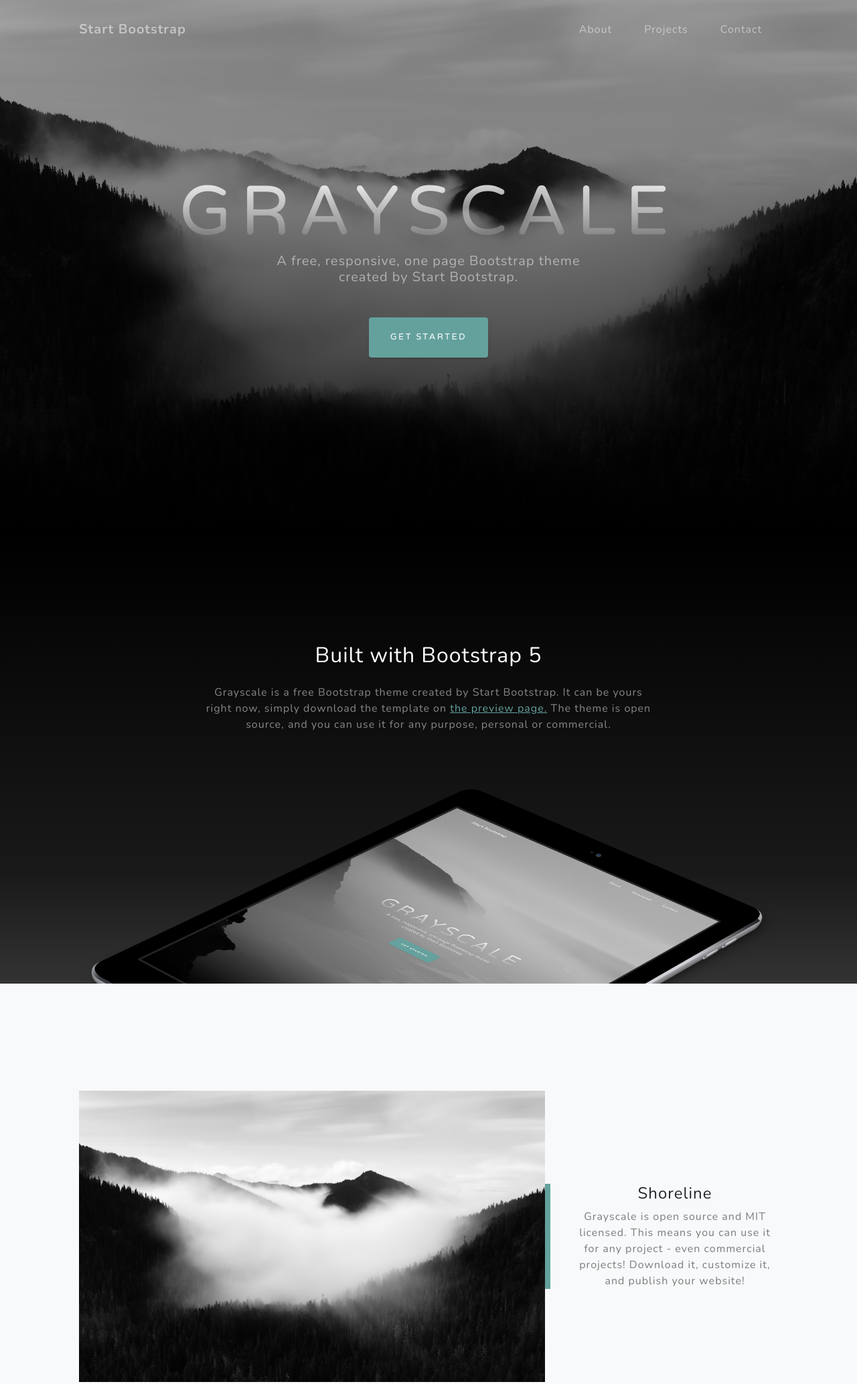
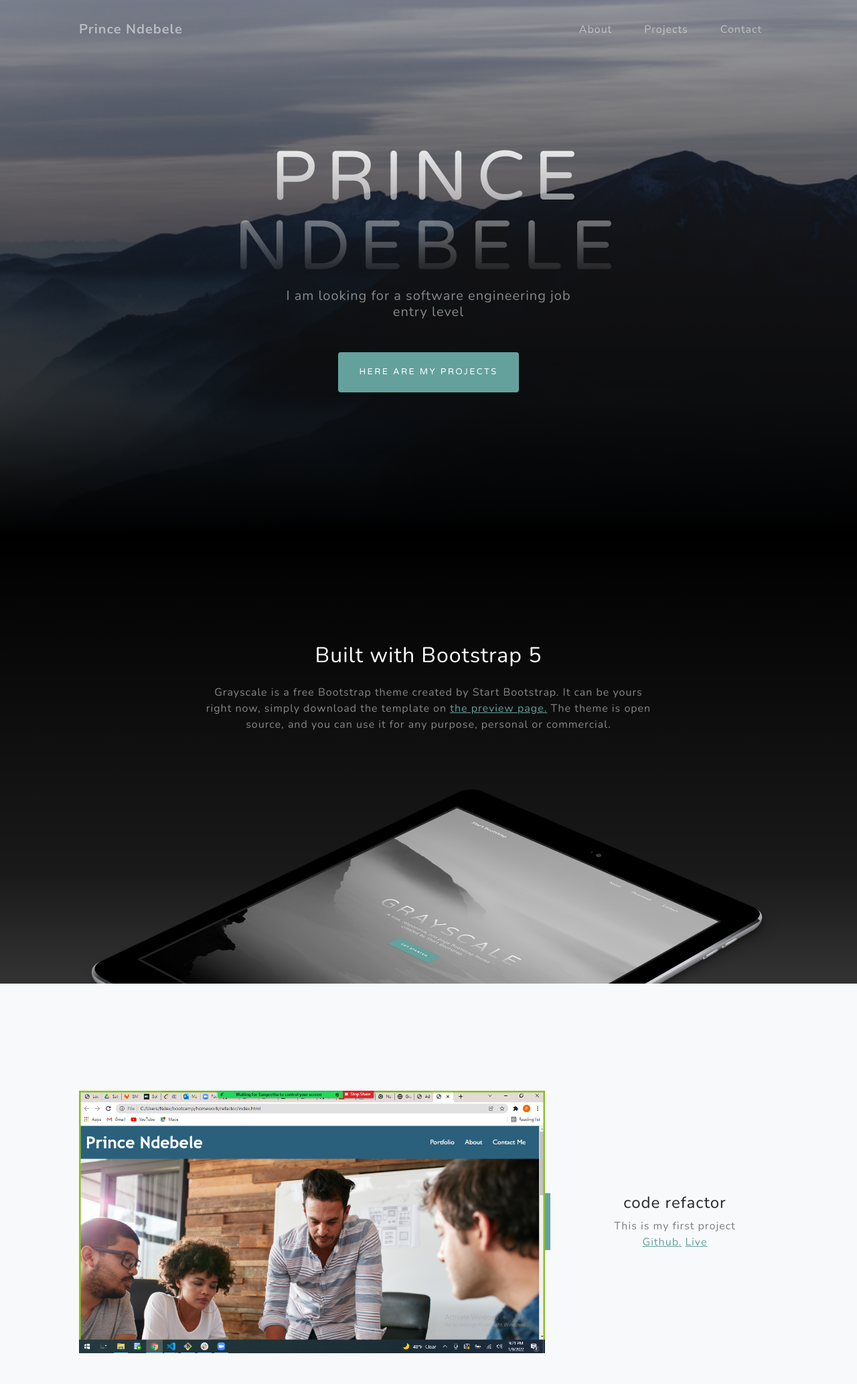
Before and after one commit to princen02/professional-Material, a plain HTML site: page index.html in a window 1280 px wide. Shown: the top 2067 px of the page at 67% size. Drawn offline with nearby package versions, Linux system fonts and the light colour scheme; files whose address does not match are found by name.

Commit message:
I added my own background

```diff
--- a/index.html
+++ b/index.html
@@ -19,7 +19,7 @@
         <!-- Navigation-->
         <nav class="navbar navbar-expand-lg navbar-light fixed-top" id="mainNav">
             <div class="container px-4 px-lg-5">
-                <a class="navbar-brand" href="#page-top">Start Bootstrap</a>
+                <a class="navbar-brand" href="#page-top">Prince Ndebele</a>
                 <button class="navbar-toggler navbar-toggler-right" type="button" data-bs-toggle="collapse" data-bs-target="#navbarResponsive" aria-controls="navbarResponsive" aria-expanded="false" aria-label="Toggle navigation">
                     Menu
                     <i class="fas fa-bars"></i>
@@ -38,9 +38,9 @@
             <div class="container px-4 px-lg-5 d-flex h-100 align-items-center justify-content-center">
                 <div class="d-flex justify-content-center">
                     <div class="text-center">
-                        <h1 class="mx-auto my-0 text-uppercase">Grayscale</h1>
-                        <h2 class="text-white-50 mx-auto mt-2 mb-5">A free, responsive, one page Bootstrap theme created by Start Bootstrap.</h2>
-                        <a class="btn btn-primary" href="#about">Get Started</a>
+                        <h1 class="mx-auto my-0 text-uppercase">Prince Ndebele</h1>
+                        <h2 class="text-white-50 mx-auto mt-2 mb-5">I am looking for a software engineering job entry level</h2>
+                        <a class="btn btn-primary" href="#about">Here are my projects</a>
                     </div>
                 </div>
             </div>
@@ -66,11 +66,13 @@
             <div class="container px-4 px-lg-5">
                 <!-- Featured Project Row-->
                 <div class="row gx-0 mb-4 mb-lg-5 align-items-center">
-                    <div class="col-xl-8 col-lg-7"><img class="img-fluid mb-3 mb-lg-0" src="assets/img/bg-masthead.jpg" alt="..." /></div>
+                    <div class="col-xl-8 col-lg-7"><img class="img-fluid mb-3 mb-lg-0" src="./assets/img/Screenshot (8).png" alt="..." /></div>
                     <div class="col-xl-4 col-lg-5">
                         <div class="featured-text text-center text-lg-left">
-                            <h4>Shoreline</h4>
-                            <p class="text-black-50 mb-0">Grayscale is open source and MIT licensed. This means you can use it for any project - even commercial projects! Download it, customize it, and publish your website!</p>
+                            <h4>code refactor</h4>
+                            <p class="text-black-50 mb-0">This is my first project</p>
+                            <a href="https://github.com/princen02/refactor">Github.</a>
+                            <a href="https://princen02.github.io/refactor/">Live</a>
                         </div>
                     </div>
                 </div>
```
Also changed, not shown: assets/img/Screenshot (8).png (added), assets/img/bg-masthead.jpg (deleted), assets/img/projectbackground.jpg (added), css/styles.css.
